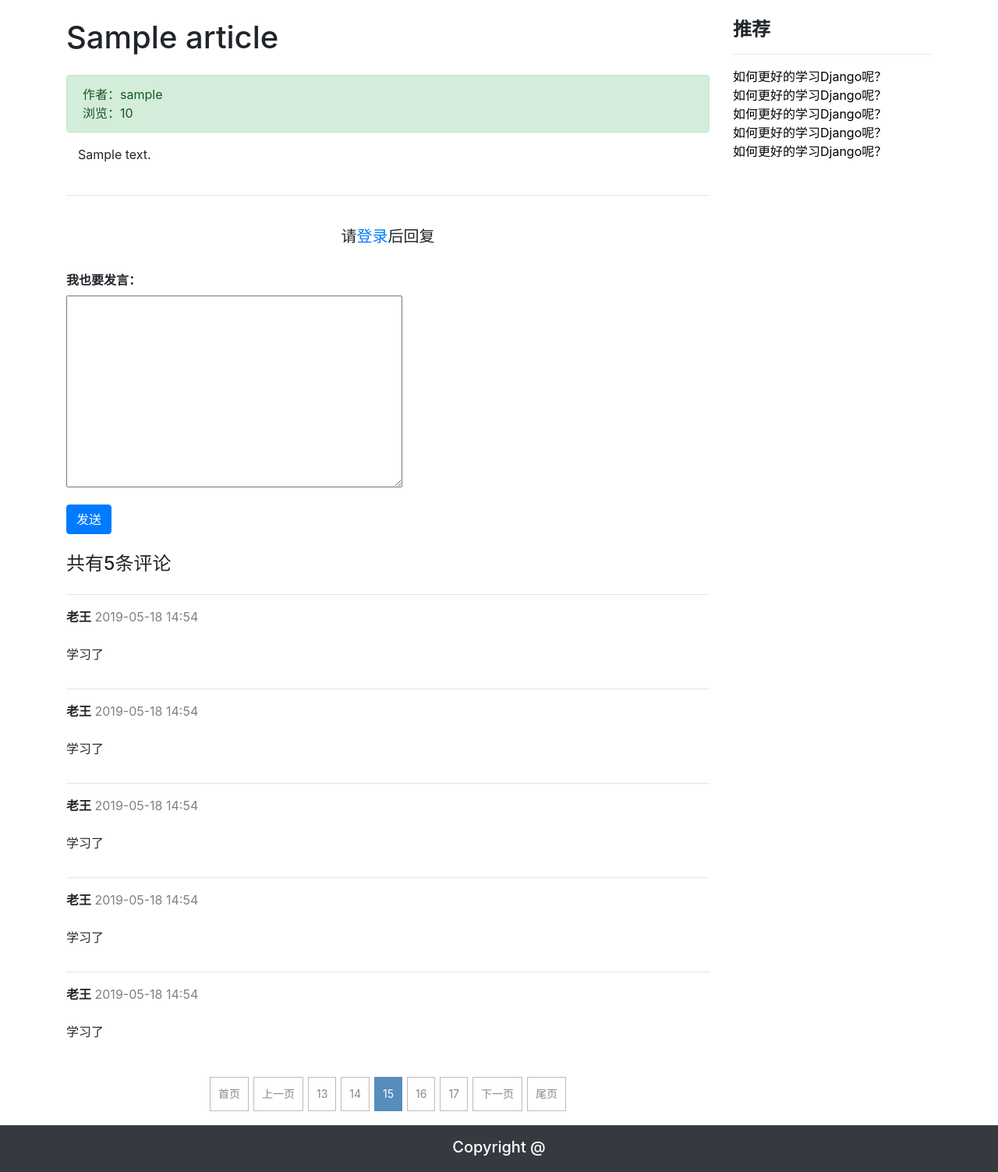
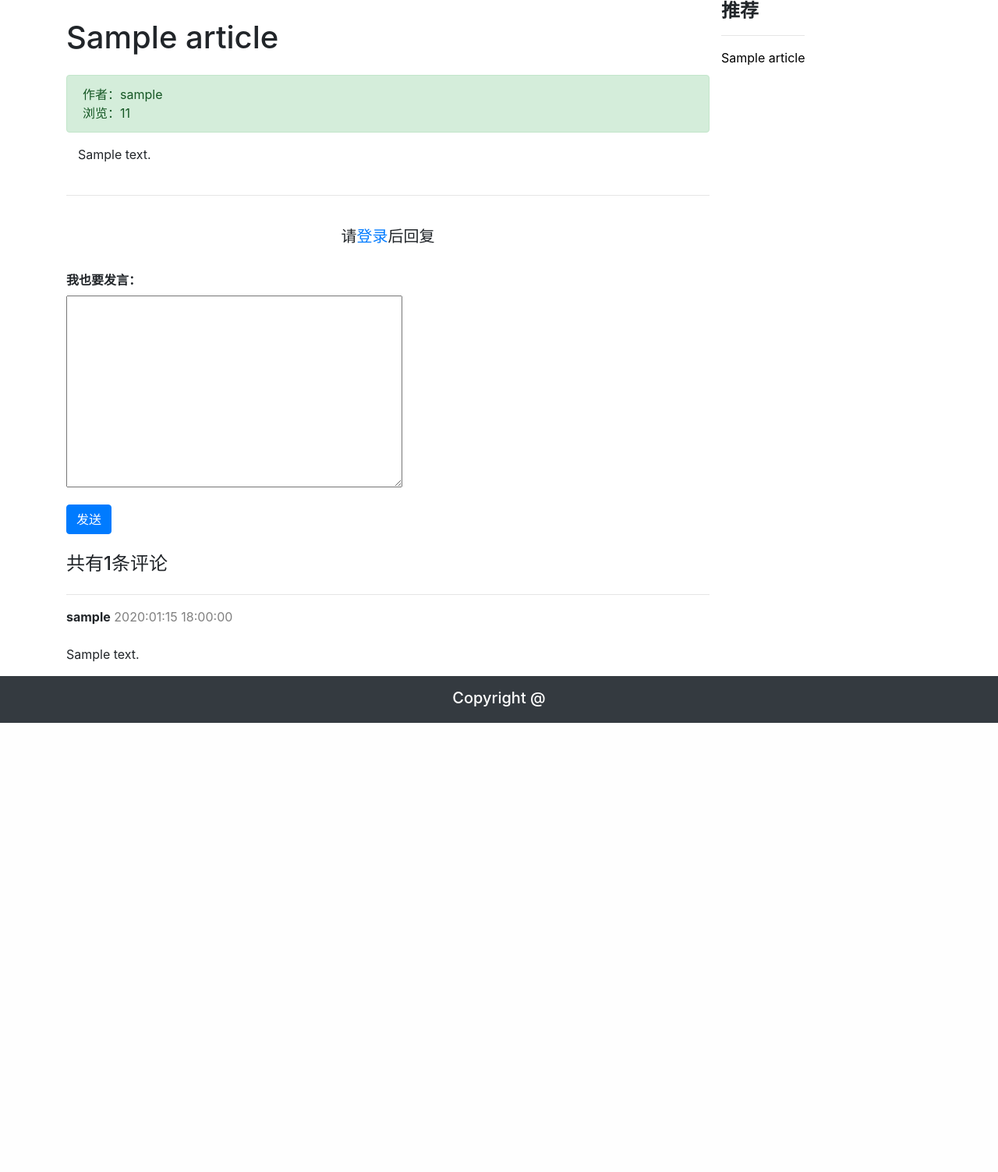
Before and after one commit to cjmonkey/blog, a Django app: page /detail/?id=1 in a window 1280 px wide. Shown: the part 56-1559 px from the top of the page at 78% size. After the commit the page ends 983 px from the top, so only its background shows below. Run offline with Django 3.2, Linux system fonts and the light colour scheme; tables that the repository leaves empty hold one stand-in row (values such as "Sample post"); a map, chart or similar area stays blank; some libraries are stand-ins or nearby versions.

Commit message:
评论相关功能实现

```diff
--- a/blog/home/models.py
+++ b/blog/home/models.py
@@ -77,3 +77,25 @@ class Article(models.Model):
     def __str__(self):
         # 将文章标题返回
         return self.title
+
+class Comment(models.Model):
+    #评论内容
+    content=models.TextField()
+    #评论的文章
+    article=models.ForeignKey(Article,
+                              on_delete=models.SET_NULL,
+                              null=True)
+    #发表评论的用户
+    user=models.ForeignKey('users.User',
+                           on_delete=models.SET_NULL,
+                           null=True)
+    #评论发布时间
+    created=models.DateTimeField(auto_now_add=True)
+
+    def __str__(self):
+        return self.article.title
+
+    class Meta:
+        db_table='tb_comment'
+        verbose_name = '评论管理'
+        verbose_name_plural = verbose_name
--- a/blog/home/views.py
+++ b/blog/home/views.py
@@ -1,6 +1,7 @@
-from django.shortcuts import render
+from django.shortcuts import render, redirect
 
 # Create your views here.
+from django.urls import reverse
 from django.views import View
 
 from home.models import ArticleCategory,Article
@@ -75,6 +76,7 @@ class IndexView(View):
 
 
 from django.views import View
+from home.models import Comment,Article
 
 class DetailView(View):
     def get(self,request):
@@ -83,7 +85,11 @@ class DetailView(View):
         1、接收文章ID信息
         2、根据文章id进行文章数据的查询
         3、查询分类数据
-        4、组织模板数据
+        4、获取分页请求参数
+        5、根据文章信息，查询评论数
+        6、创建分页器
+        7、进行分页处理
+        8、组织模板数据
         :param request:
         :return:
         """
@@ -97,15 +103,106 @@ class DetailView(View):
             article = Article.objects.get(id=id)
         except Article.DoesNotExist:
             return render(request, '404.html')
+        else:
+            # 让浏览量 + 1
+            article.total_views += 1
+            article.save()
+            pass
 
         # 3、获取博客分类信息
         categories = ArticleCategory.objects.all()
 
-        # 4、组织模板数据
+        # 查询浏览量前10的文章数
+        hot_articles=Article.objects.order_by('-total_views')[:9];
+
+        # 4、获取分页请求参数
+        page_size=request.GET.get('page_size', 10)
+        page_num=request.GET.get('page_num', 1)
+
+        # 5、根据文章信息，查询评论数
+        comments=Comment.objects.filter(article=article).order_by('-created')
+        # 获取评论总数
+        total_count=comments.count()
+
+        # 6、创建分页器
+        from django.core.paginator import Paginator,EmptyPage
+        paginator=Paginator(comments, page_size)
+
+        # 7、进行分页处理
+        try:
+            page_comments=paginator.page(page_num)
+        except EmptyPage:
+            return HttpResponseNotFound('empty page')
+
+        # 总页数
+        total_page=paginator.num_pages
+
+        # 8、组织模板数据
         context = {
             'categories':categories,
             'category':article.category,
             'article':article,
+            'hot_articles': hot_articles,
+            'total_count': total_count,
+            'comments': page_comments,
+            'page_size': page_size,
+            'total_page': total_page,
+            'page_num': page_num,
         }
 
         return render(request,'detail.html', context=context)
+
+    def post(self,request):
+        """
+        1、先接收用户信息
+        2、判断用户是否登录
+        3、登录用户则可以接收form数据
+            3、1接收评论数据
+            3、2验证文章是否存在
+            3、3保存评论数据
+            3、4修改文章的评论数量
+        4、未登录用户则跳转到登录页面
+
+        :param request:
+        :return:
+        """
+
+        # 1、获取用户信息
+        user=request.user
+
+        # 2、判断用户是否登录
+        if user and user.is_authenticated:
+            # 3、登录用户则可以接收form数据
+            #     3、1接收评论数据
+            #     3、2验证文章是否存在
+            #     3、3保存评论数据
+            #     3、4修改文章的评论数量
+
+            # 3、1接收评论数据
+            id=request.POST.get('id')
+            content=request.POST.get('content')
+
+            # 3、2验证文章是否存在
+            try:
+                article = Article.objects.get(id=id)
+            except Article.DoesNotExist:
+                return HttpResponseNotFound('没有此文章')
+
+            # 3、3保存评论数据
+            Comment.objects.create(
+                content=content,
+                article=article,
+                user=user
+            )
+
+            # 3、4修改文章的评论数量
+            article.comments_count+=1
+            article.save()
+
+            #拼接跳转路由
+            # 刷新当前页面（页面重定向）
+            path=reverse('home:detail')+'?id={}'.format(article.id)
+            return redirect(path)
+        else:
+            # 4、未登录用户则跳转到登录页面
+            return redirect(reverse('users:login'))
--- a/blog/templates/detail.html
+++ b/blog/templates/detail.html
@@ -93,14 +93,12 @@
                 <br>
                 <div>
                     <form method="POST">
+                        {% csrf_token %}
+                        <input type="hidden" name="id" value="{{ article.id }}">
                         <div class="form-group"><label for="body"><strong>我也要发言：</strong></label>
                             <div>
-
-                                <div class="django-ckeditor-widget" data-field-id="id_body"
-                                     style="display: inline-block;">
-                            <textarea cols="40" id="id_body" name="content" rows="10" required data-processed="0"
-                                      :data-config="data_config" data-external-plugin-resources="[]" data-id="id_body"
-                                      data-type="ckeditortype">
+                                <div class="django-ckeditor-widget" data-field-id="id_body" style="display: inline-block;">
+                                    <textarea cols="40" id="id_body" name="content" rows="10" required data-processed="0" :data-config="data_config" data-external-plugin-resources="[]" data-id="id_body" data-type="ckeditortype">
 
                                     </textarea>
                                 </div>
@@ -112,58 +110,18 @@
                 </div>
                 <br>
                 <!-- 显示评论 -->
-                <h4>共有5条评论</h4>
+                <h4>共有{{ total_count }}条评论</h4>
                 <div class="row">
-                    <div class="col-12">
-                        <hr>
-                        <p><strong style="color: pink"></strong></p>
+                     {% for comment in comments %}
+                        <div class="col-12" >
+                            <hr><p><strong style="color: pink"></strong></p>
                             <div>
-                            <div><span><strong>老王</strong></span>&nbsp;<span style="color: gray">2019-05-18 14:54</span>
-                            </div>
+                                <div><span><strong>{{ comment.user.username }}</strong></span>&nbsp;<span style="color: gray">{{ comment.created | date:'Y:m:d H:i:s' }}</span></div>
                                 <br>
-                            <p>学习了</p>
+                                <p>{{ comment.content|safe }}</p>
                             </div>
                         </div>
-                    <div class="col-12">
-                        <hr>
-                        <p><strong style="color: pink"></strong></p>
-                        <div>
-                            <div><span><strong>老王</strong></span>&nbsp;<span style="color: gray">2019-05-18 14:54</span>
-                            </div>
-                            <br>
-                            <p>学习了</p>
-                        </div>
-                    </div>
-                    <div class="col-12">
-                        <hr>
-                        <p><strong style="color: pink"></strong></p>
-                        <div>
-                            <div><span><strong>老王</strong></span>&nbsp;<span style="color: gray">2019-05-18 14:54</span>
-                            </div>
-                            <br>
-                            <p>学习了</p>
-                        </div>
-                    </div>
-                    <div class="col-12">
-                        <hr>
-                        <p><strong style="color: pink"></strong></p>
-                        <div>
-                            <div><span><strong>老王</strong></span>&nbsp;<span style="color: gray">2019-05-18 14:54</span>
-                            </div>
-                            <br>
-                            <p>学习了</p>
-                        </div>
-                    </div>
-                    <div class="col-12">
-                        <hr>
-                        <p><strong style="color: pink"></strong></p>
-                        <div>
-                            <div><span><strong>老王</strong></span>&nbsp;<span style="color: gray">2019-05-18 14:54</span>
-                            </div>
-                            <br>
-                            <p>学习了</p>
-                        </div>
-                    </div>
+                    {% endfor %}
                     <div class="pagenation" style="text-align: center">
                         <div id="pagination" class="page"></div>
                     </div>
@@ -171,15 +129,12 @@
 
             </div>
             <!-- 推荐 -->
-            <div class="col-3 mt-4" id="sidebar" class="sidebar">
             <div class="sidebar__inner">
                 <h4><strong>推荐</strong></h4>
                 <hr>
-                    <a href="#" style="color: black">如何更好的学习Django呢？</a><br>
-                    <a href="#" style="color: black">如何更好的学习Django呢？</a><br>
-                    <a href="#" style="color: black">如何更好的学习Django呢？</a><br>
-                    <a href="#" style="color: black">如何更好的学习Django呢？</a><br>
-                    <a href="#" style="color: black">如何更好的学习Django呢？</a><br>
+                {% for hot_article in hot_articles %}
+                    <a href="{% url 'home:detail' %}?id={{ hot_article.id }}" style="color: black">{{ hot_article.title }}</a><br>
+                {% endfor %}
                 </div>
             </div>
         </div>
@@ -206,16 +161,15 @@
 <script type="text/javascript">
     $(function () {
         $('#pagination').pagination({
-            currentPage: 15,
-            totalPage: 30,
+           currentPage: {{ page_num }},
+            totalPage: {{ total_page }},
             callback:function (current) {
-
-                location.href = '/';
+                location.href = '/detail/?id={{ article.id }}&page_size={{ page_size }}&page_num='+current;
             }
         })
     });
+</script>
 
-</script>
 </body>
 
 </html>
```
Also changed, not shown: blog/templates/404.html (renamed from blog/static/404.html, +5 -4 lines), blog/home/migrations/0003_comment.py (added). Lines whose indentation alone changed are shown as unchanged.
